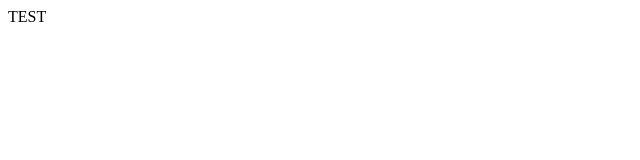
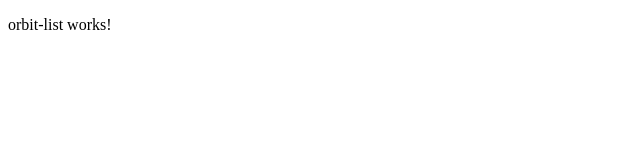
Before and after one commit to RenataSentsova/orbit-report, an Angular app: page / in a window 1280 px wide. Shown: the top 160 px of the page, without its empty margins (0-640 px from the left). Built offline with nearby package versions, Linux system fonts and the light colour scheme.

Commit message:
Create Orbit List Component

```diff
--- a/src/app/app.component.html
+++ b/src/app/app.component.html
@@ -1 +1 @@
-<div>TEST</div>
+<app-orbit-list></app-orbit-list>
--- a/src/app/app.module.ts
+++ b/src/app/app.module.ts
@@ -2,10 +2,12 @@
 import { NgModule } from '@angular/core';
 
 import { AppComponent } from './app.component';
+import { OrbitListComponent } from './orbit-list/orbit-list.component';
 
 @NgModule({
   declarations: [
-    AppComponent
+    AppComponent,
+    OrbitListComponent
   ],
   imports: [
     BrowserModule
--- /dev/null
+++ b/src/app/orbit-list/orbit-list.component.html
@@ -0,0 +1,3 @@
+<p>
+  orbit-list works!
+</p>
--- /dev/null
+++ b/src/app/orbit-list/orbit-list.component.ts
@@ -0,0 +1,15 @@
+import { Component, OnInit } from '@angular/core';
+
+@Component({
+  selector: 'app-orbit-list',
+  templateUrl: './orbit-list.component.html',
+  styleUrls: ['./orbit-list.component.css']
+})
+export class OrbitListComponent implements OnInit {
+
+  constructor() { }
+
+  ngOnInit() {
+  }
+
+}
```
Also changed, not shown: src/app/orbit-list/orbit-list.component.css (added).
